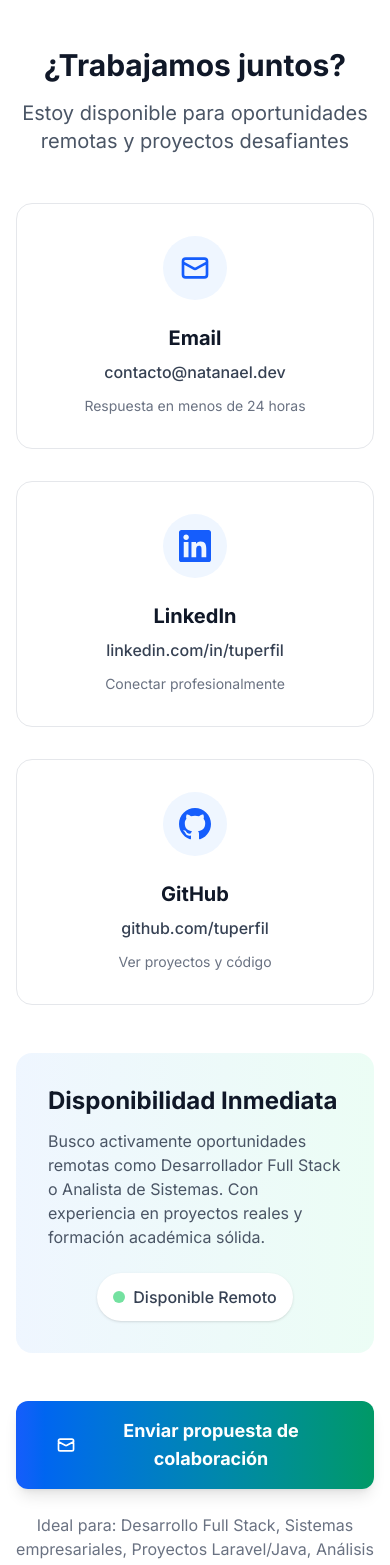
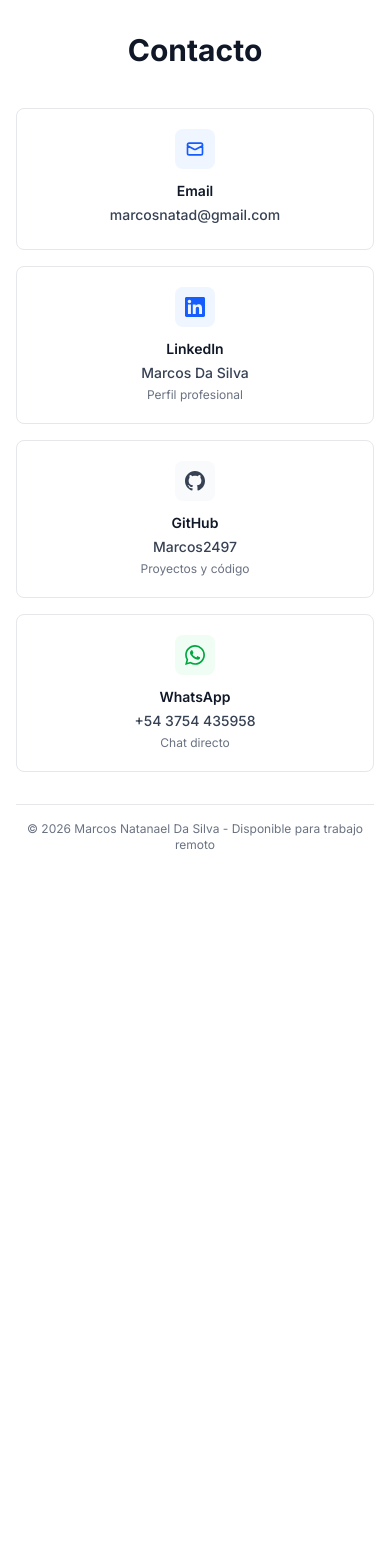
Before and after one commit to Marcos2497/my-portfolio, a Next.js app: page / in a window 390 px wide. Shown: the part 8820-10385 px from the top of the page. After the commit the page ends 9721 px from the top, so only its background shows below. Built offline with nearby package versions, Linux system fonts and the light colour scheme.

Commit message:
Contact Updated

```diff
--- a/app/components/Contact.tsx
+++ b/app/components/Contact.tsx
@@ -1,107 +1,90 @@
 export default function Contact() {
+  const currentYear = new Date().getFullYear();
   const contactInfo = [
     {
       icon: (
-        <svg className="w-8 h-8" fill="none" stroke="currentColor" viewBox="0 0 24 24">
+        <svg className="w-5 h-5" fill="none" stroke="currentColor" viewBox="0 0 24 24">
           <path strokeLinecap="round" strokeLinejoin="round" strokeWidth="2" d="M3 8l7.89 4.26a2 2 0 002.22 0L21 8M5 19h14a2 2 0 002-2V7a2 2 0 00-2-2H5a2 2 0 00-2 2v10a2 2 0 002 2z"/>
         </svg>
       ),
       title: "Email",
-      value: "contacto@natanael.dev",
-      link: "mailto:contacto@natanael.dev",
-      description: "Respuesta en menos de 24 horas"
+      value: "marcosnatad@gmail.com",
+      link: "mailto:marcosnatad@gmail.com"
     },
     {
       icon: (
-        <svg className="w-8 h-8" fill="currentColor" viewBox="0 0 24 24">
+        <svg className="w-5 h-5" fill="currentColor" viewBox="0 0 24 24">
           <path d="M20.447 20.452h-3.554v-5.569c0-1.328-.027-3.037-1.852-3.037-1.853 0-2.136 1.445-2.136 2.939v5.667H9.351V9h3.414v1.561h.046c.477-.9 1.637-1.85 3.37-1.85 3.601 0 4.267 2.37 4.267 5.455v6.286zM5.337 7.433c-1.144 0-2.063-.926-2.063-2.065 0-1.138.92-2.063 2.063-2.063 1.14 0 2.064.925 2.064 2.063 0 1.139-.925 2.065-2.064 2.065zm1.782 13.019H3.555V9h3.564v11.452zM22.225 0H1.771C.792 0 0 .774 0 1.729v20.542C0 23.227.792 24 1.771 24h20.451C23.2 24 24 23.227 24 22.271V1.729C24 .774 23.2 0 22.222 0h.003z"/>
         </svg>
       ),
       title: "LinkedIn",
-      value: "linkedin.com/in/tuperfil",
+      value: "Marcos Da Silva",
       link: "https://www.linkedin.com/in/marcos-natanael-da-silva-a34b47225/",
-      description: "Conectar profesionalmente"
+      description: "Perfil profesional"
     },
     {
       icon: (
-        <svg className="w-8 h-8" fill="currentColor" viewBox="0 0 24 24">
+        <svg className="w-5 h-5" fill="currentColor" viewBox="0 0 24 24">
           <path d="M12 0c-6.626 0-12 5.373-12 12 0 5.302 3.438 9.8 8.207 11.387.599.111.793-.261.793-.577v-2.234c-3.338.726-4.033-1.416-4.033-1.416-.546-1.387-1.333-1.756-1.333-1.756-1.089-.745.083-.729.083-.729 1.205.084 1.839 1.237 1.839 1.237 1.07 1.834 2.807 1.304 3.492.997.107-.775.418-1.305.762-1.604-2.665-.305-5.467-1.334-5.467-5.931 0-1.311.469-2.381 1.236-3.221-.124-.303-.535-1.524.117-3.176 0 0 1.008-.322 3.301 1.23.957-.266 1.983-.399 3.003-.404 1.02.005 2.047.138 3.006.404 2.291-1.552 3.297-1.23 3.297-1.23.653 1.653.242 2.874.118 3.176.77.84 1.235 1.911 1.235 3.221 0 4.609-2.807 5.624-5.479 5.921.43.372.823 1.102.823 2.222v3.293c0 .319.192.694.801.576 4.765-1.589 8.199-6.086 8.199-11.386 0-6.627-5.373-12-12-12z"/>
         </svg>
       ),
       title: "GitHub",
-      value: "github.com/tuperfil",
+      value: "Marcos2497",
       link: "https://github.com/Marcos2497",
-      description: "Ver proyectos y código"
+      description: "Proyectos y código"
+    },
+    {
+      icon: (
+        <svg className="w-5 h-5" fill="currentColor" viewBox="0 0 24 24">
+          <path d="M17.472 14.382c-.297-.149-1.758-.867-2.03-.967-.273-.099-.471-.148-.67.15-.197.297-.767.966-.94 1.164-.173.199-.347.223-.644.074-.297-.15-1.255-.463-2.39-1.475-.883-.788-1.48-1.761-1.653-2.059-.173-.297-.018-.458.13-.606.134-.133.298-.347.446-.52.149-.174.198-.298.298-.497.099-.198.05-.371-.025-.52-.075-.149-.669-1.612-.916-2.207-.242-.579-.487-.5-.669-.51-.173-.008-.371-.01-.57-.01-.198 0-.52.074-.792.372-.272.297-1.04 1.016-1.04 2.479 0 1.462 1.065 2.875 1.213 3.074.149.198 2.096 3.2 5.077 4.487.709.306 1.262.489 1.694.625.712.227 1.36.195 1.871.118.571-.085 1.758-.719 2.006-1.413.248-.694.248-1.289.173-1.413-.074-.124-.272-.198-.57-.347m-5.421 7.403h-.004a9.87 9.87 0 01-5.031-1.378l-.361-.214-3.76.982.998-3.675-.236-.374a9.86 9.86 0 01-1.51-5.26c.001-5.45 4.436-9.884 9.888-9.884 2.64 0 5.122 1.03 6.988 2.898a9.825 9.825 0 012.9 6.994c-.004 5.45-4.436 9.884-9.884 9.884m8.413-18.297A11.815 11.815 0 0012.05 0C5.495 0 .16 5.333.157 11.892c0 2.096.547 4.142 1.588 5.945L.057 24l6.305-1.654a11.882 11.882 0 005.683 1.448h.005c6.554 0 11.89-5.333 11.893-11.893 0-3.18-1.24-6.162-3.495-8.411"/>
+        </svg>
+      ),
+      title: "WhatsApp",
+      value: "+54 3754 435958",
+      link: "https://wa.me/5493754435958?text=Hola%20Marcos,%20vi%20tu%20portfolio%20y%20me%20interesaría%20conversar%20contigo",
+      description: "Chat directo"
     }
   ];
 
   return (
-    <section id="contacto" className="py-16 px-4 bg-white">
-      <div className="container mx-auto max-w-6xl">
-        <div className="text-center mb-12">
-          <h2 className="text-3xl font-bold text-gray-900 mb-4">
-            ¿Trabajamos juntos?
+    <section id="contacto" className="py-12 px-4 bg-white border-t border-gray-100">
+      <div className="container mx-auto max-w-4xl">
+        <div className="text-center mb-10">
+          <h2 className="text-3xl font-bold text-gray-900 mb-3">
+            Contacto
           </h2>
-          <p className="text-xl text-gray-600 max-w-2xl mx-auto">
-            Estoy disponible para oportunidades remotas y proyectos desafiantes
-          </p>
         </div>
 
-        <div className="grid md:grid-cols-3 gap-8 mb-12">
+        {/* Cards de contacto unificadas */}
+        <div className="grid sm:grid-cols-2 md:grid-cols-4 gap-4 mb-8">
           {contactInfo.map((item, index) => (
             <a
               key={index}
               href={item.link}
               target="_blank"
               rel="noopener noreferrer"
-              className="group bg-white p-8 rounded-2xl border border-gray-200 hover:border-blue-300 hover:shadow-xl transition-all duration-300 text-center hover:-translate-y-1"
+              className="group bg-white p-5 rounded-lg border border-gray-200 hover:border-gray-300 hover:shadow-md transition-all duration-200 text-center"
             >
-              <div className="text-blue-600 mb-6 inline-flex items-center justify-center w-16 h-16 bg-blue-50 rounded-full group-hover:bg-blue-100 transition-colors">
+              <div className={`inline-flex items-center justify-center w-10 h-10 rounded-lg mb-3 transition-colors
+                ${item.title === 'Email' ? 'bg-blue-50 text-blue-600 group-hover:bg-blue-100' :
+                  item.title === 'LinkedIn' ? 'bg-blue-50 text-blue-600 group-hover:bg-blue-100' :
+                  item.title === 'GitHub' ? 'bg-gray-50 text-gray-700 group-hover:bg-gray-100' :
+                  'bg-green-50 text-green-600 group-hover:bg-green-100'}`}
+              >
                 {item.icon}
               </div>
-              <h3 className="text-xl font-bold text-gray-900 mb-2">{item.title}</h3>
-              <p className="text-gray-700 font-medium mb-3">{item.value}</p>
-              <p className="text-gray-500 text-sm">{item.description}</p>
+              <h3 className="text-sm font-semibold text-gray-900 mb-1">{item.title}</h3>
+              <p className="text-sm text-gray-700 font-medium mb-1">{item.value}</p>
+              <p className="text-xs text-gray-500">{item.description}</p>
             </a>
           ))}
         </div>
 
-        {/* Disponibilidad destacada */}
-        <div className="bg-gradient-to-r from-blue-50 to-emerald-50 rounded-2xl p-8 mb-12">
-          <div className="flex flex-col md:flex-row items-center justify-between gap-6">
-            <div>
-              <h3 className="text-2xl font-bold text-gray-900 mb-3">
-                Disponibilidad Inmediata
-              </h3>
-              <p className="text-gray-600">
-                Busco activamente oportunidades remotas como Desarrollador Full Stack o Analista de Sistemas.
-                Con experiencia en proyectos reales y formación académica sólida.
-              </p>
-            </div>
-            <div className="flex items-center gap-3">
-              <div className="flex items-center gap-2 bg-white px-4 py-3 rounded-full shadow-sm">
-                <div className="w-3 h-3 bg-green-500 rounded-full animate-pulse"></div>
-                <span className="font-medium text-gray-700">Disponible Remoto</span>
-              </div>
-            </div>
+          <div className="mt-4 pt-4 border-t border-gray-200 text-center">
+            <p className="text-xs text-gray-500">
+              © {currentYear} Marcos Natanael Da Silva - Disponible para trabajo remoto
+            </p>
           </div>
-        </div>
-
-        {/* CTA final */}
-        <div className="text-center">
-          <a
-            href="mailto:contacto@natanael.dev"
-            className="inline-flex items-center gap-3 bg-gradient-to-r from-blue-600 to-emerald-600 text-white px-10 py-4 rounded-xl font-bold hover:shadow-2xl transition-all shadow-lg hover:-translate-y-1 text-lg"
-          >
-            <svg className="w-6 h-6" fill="none" stroke="currentColor" viewBox="0 0 24 24">
-              <path strokeLinecap="round" strokeLinejoin="round" strokeWidth="2" d="M3 8l7.89 4.26a2 2 0 002.22 0L21 8M5 19h14a2 2 0 002-2V7a2 2 0 00-2-2H5a2 2 0 00-2 2v10a2 2 0 002 2z"></path>
-            </svg>
-            Enviar propuesta de colaboración
-          </a>
-          <p className="mt-6 text-gray-500">
-            Ideal para: Desarrollo Full Stack, Sistemas empresariales, Proyectos Laravel/Java, Análisis de sistemas
-          </p>
-        </div>
       </div>
     </section>
   );
--- a/app/components/Footer.tsx
+++ b/app/components/Footer.tsx
@@ -1,45 +1,62 @@
 export default function Footer() {
-  const currentYear = new Date().getFullYear()
+  const currentYear = new Date().getFullYear();
 
   return (
-    <footer id="contacto" className="bg-gray-900 text-white py-12 px-4">
+    <footer className="bg-gray-900 text-white py-8 px-4">
       <div className="container mx-auto max-w-4xl">
         <div className="text-center">
-          <h2 className="text-2xl font-bold mb-6">¿Trabajamos juntos?</h2>
-          <p className="text-gray-300 mb-8 max-w-md mx-auto">
-            Estoy disponible para oportunidades remotas como desarrollador Full Stack.
-          </p>
+          {/* Logo/Marca simple */}
+          <div className="mb-6">
+            <span className="text-lg font-semibold">Marcos Natanael</span>
+            <p className="text-gray-400 text-sm mt-1">Desarrollador Full Stack</p>
+          </div>
 
-          <div className="flex flex-wrap justify-center gap-6 mb-8">
+          {/* Links de contacto compactos */}
+          <div className="flex flex-wrap justify-center gap-4 mb-6">
             <a
-              href="mailto:tuemail@ejemplo.com"
-              className="text-gray-300 hover:text-white flex items-center gap-2"
+              href="mailto:contacto@natanael.dev"
+              className="text-gray-300 hover:text-white text-sm flex items-center gap-1.5 transition-colors"
             >
-              <span>✉️</span> tuemail@ejemplo.com
+              <svg className="w-4 h-4" fill="none" stroke="currentColor" viewBox="0 0 24 24">
+                <path strokeLinecap="round" strokeLinejoin="round" strokeWidth="2" d="M3 8l7.89 4.26a2 2 0 002.22 0L21 8M5 19h14a2 2 0 002-2V7a2 2 0 00-2-2H5a2 2 0 00-2 2v10a2 2 0 002 2z"/>
+              </svg>
+              Email
             </a>
             <a
-              href="https://linkedin.com/in/tuperfil"
+              href="https://www.linkedin.com/in/marcos-natanael-da-silva-a34b47225/"
               target="_blank"
-              className="text-gray-300 hover:text-white flex items-center gap-2"
+              rel="noopener noreferrer"
+              className="text-gray-300 hover:text-white text-sm flex items-center gap-1.5 transition-colors"
             >
-              <span>💼</span> LinkedIn
+              <svg className="w-4 h-4" fill="currentColor" viewBox="0 0 24 24">
+                <path d="M20.447 20.452h-3.554v-5.569c0-1.328-.027-3.037-1.852-3.037-1.853 0-2.136 1.445-2.136 2.939v5.667H9.351V9h3.414v1.561h.046c.477-.9 1.637-1.85 3.37-1.85 3.601 0 4.267 2.37 4.267 5.455v6.286zM5.337 7.433c-1.144 0-2.063-.926-2.063-2.065 0-1.138.92-2.063 2.063-2.063 1.14 0 2.064.925 2.064 2.063 0 1.139-.925 2.065-2.064 2.065zm1.782 13.019H3.555V9h3.564v11.452zM22.225 0H1.771C.792 0 0 .774 0 1.729v20.542C0 23.227.792 24 1.771 24h20.451C23.2 24 24 23.227 24 22.271V1.729C24 .774 23.2 0 22.222 0h.003z"/>
+              </svg>
+              LinkedIn
             </a>
             <a
-              href="https://github.com/tuperfil"
+              href="https://github.com/Marcos2497"
               target="_blank"
-              className="text-gray-300 hover:text-white flex items-center gap-2"
+              rel="noopener noreferrer"
+              className="text-gray-300 hover:text-white text-sm flex items-center gap-1.5 transition-colors"
             >
-              <span>⚡</span> GitHub
+              <svg className="w-4 h-4" fill="currentColor" viewBox="0 0 24 24">
+                <path d="M12 0c-6.626 0-12 5.373-12 12 0 5.302 3.438 9.8 8.207 11.387.599.111.793-.261.793-.577v-2.234c-3.338.726-4.033-1.416-4.033-1.416-.546-1.387-1.333-1.756-1.333-1.756-1.089-.745.083-.729.083-.729 1.205.084 1.839 1.237 1.839 1.237 1.07 1.834 2.807 1.304 3.492.997.107-.775.418-1.305.762-1.604-2.665-.305-5.467-1.334-5.467-5.931 0-1.311.469-2.381 1.236-3.221-.124-.303-.535-1.524.117-3.176 0 0 1.008-.322 3.301 1.23.957-.266 1.983-.399 3.003-.404 1.02.005 2.047.138 3.006.404 2.291-1.552 3.297-1.23 3.297-1.23.653 1.653.242 2.874.118 3.176.77.84 1.235 1.911 1.235 3.221 0 4.609-2.807 5.624-5.479 5.921.43.372.823 1.102.823 2.222v3.293c0 .319.192.694.801.576 4.765-1.589 8.199-6.086 8.199-11.386 0-6.627-5.373-12-12-12z"/>
+              </svg>
+              GitHub
             </a>
           </div>
 
-          <div className="pt-8 border-t border-gray-800">
-            <p className="text-gray-400">
-              © {currentYear} Natanael. Hecho con Next.js y Tailwind CSS.
+          {/* Línea separadora */}
+          <div className="pt-6 border-t border-gray-800">
+            <p className="text-gray-400 text-sm">
+              © {currentYear} Marcos Natanael Da Silva. Desarrollado con Next.js & Tailwind CSS
+            </p>
+            <p className="text-gray-500 text-xs mt-1">
+              Argentina, Misiones • Disponible para trabajo remoto
             </p>
           </div>
         </div>
       </div>
     </footer>
-  )
+  );
 }
--- a/app/layout.tsx
+++ b/app/layout.tsx
@@ -24,7 +24,7 @@
           <main className="flex-grow">
             {children}
           </main>
-          <Footer />
+
         </div>
       </body>
     </html>
--- a/app/page.tsx
+++ b/app/page.tsx
@@ -4,7 +4,6 @@
 import Projects from '@/components/Projects'
 import Experience from '@/components/Experience'
 import Contact from '@/components/Contact'
-import Footer from '@/components/Footer'
 export default function Home() {
   return (
     <>
@@ -14,7 +13,6 @@
       <Projects />
       <Experience />
       <Contact />
-      <Footer />
     </>
   )
 }
```
